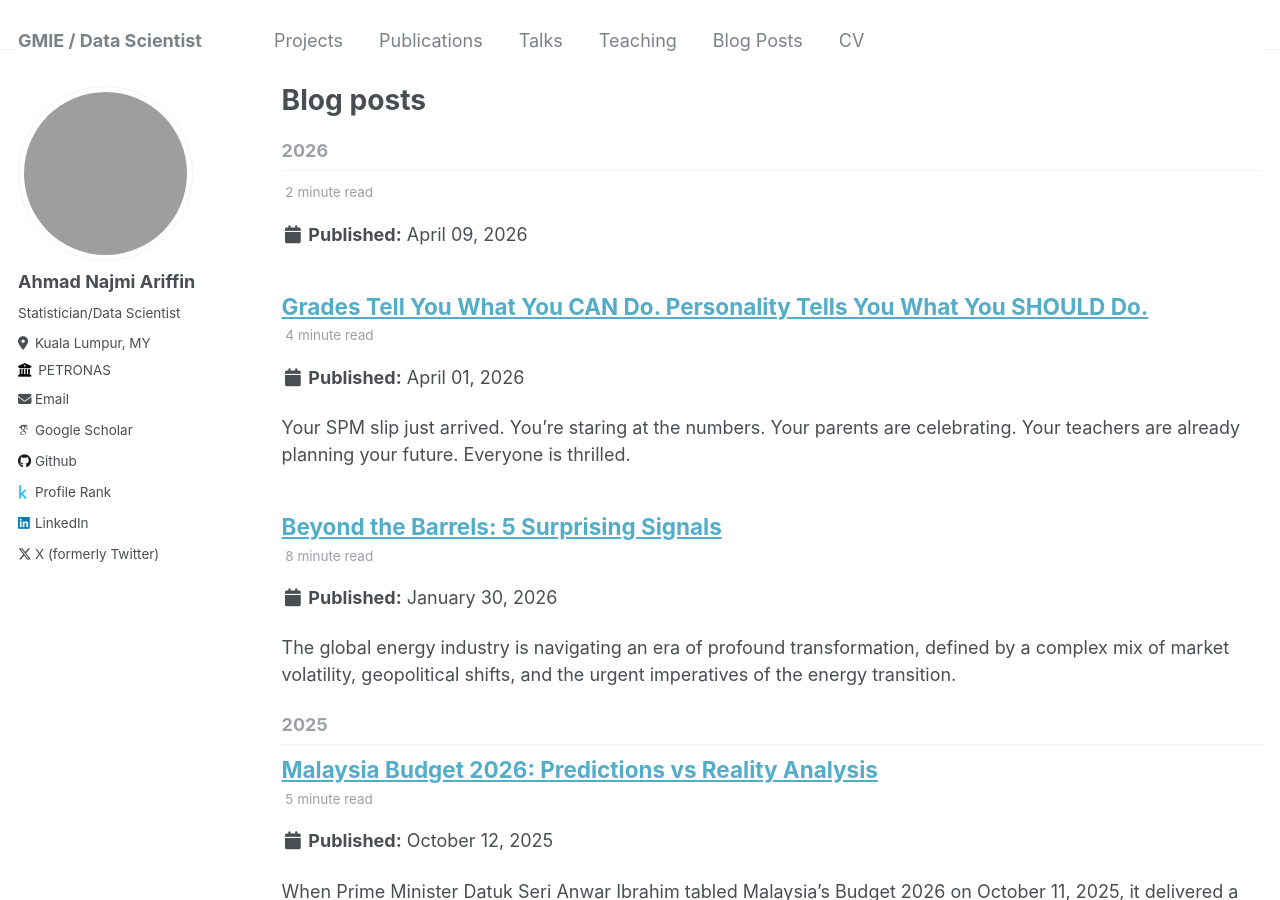
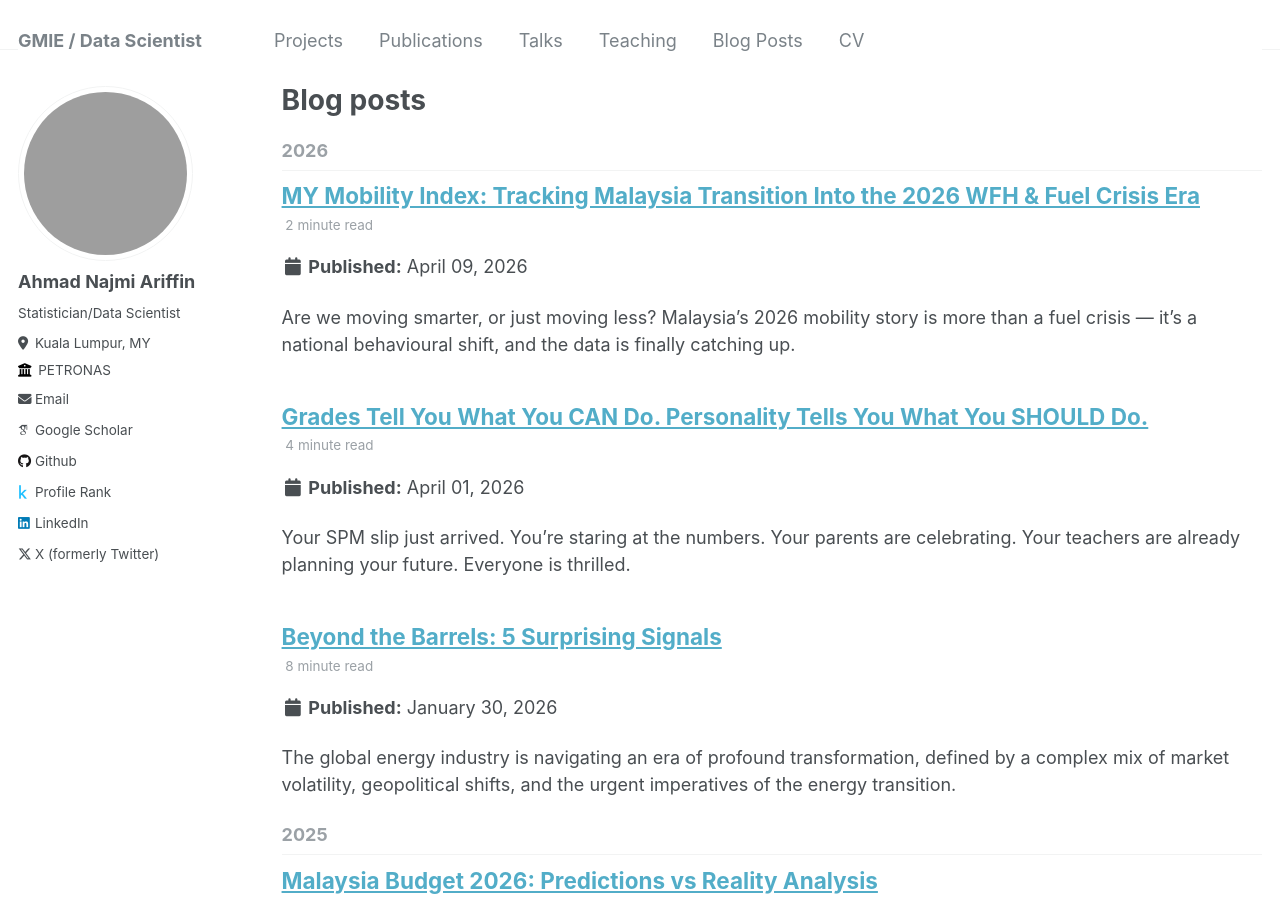
Before and after one commit to booluckgmie/anajmiariffin.github.io, a Jekyll site: the page built from _pages/year-archive.html, in a window 1280 px wide and 900 px high. Built offline with Jekyll 4.4.1, drawn with Linux system fonts in a browser that asks for light colours; some web fonts are replaced; part of the change alters nothing that is shown; grey boxes are pictures that could not be loaded.

Commit message:
Update 2026-04-09-blog-mymobility.md

```diff
--- a/_posts/2026-04-09-blog-mymobility.md
+++ b/_posts/2026-04-09-blog-mymobility.md
@@ -1,14 +1,14 @@
 ---
-title: 'MY Mobility Index: Tracking Malaysia's Transition Into the 2026 WFH & Fuel Crisis Era'
+title: 'MY Mobility Index: Tracking Malaysia Transition Into the 2026 WFH & Fuel Crisis Era'
 date: 2026-04-09
-permalink: /posts/2026/01/blog-mymobility/
+permalink: /posts/2026/04/blog-mymobility/
 tags:
   - cool posts
   - data analytics
-  - malaysia
   - public transport
   - work from home
 ---
+
 Are we moving smarter, or just moving less? Malaysia's 2026 mobility story is more than a fuel crisis — it's a national behavioural shift, and the data is finally catching up.
 
 ## The MF-Index: A New Way to Read Malaysia's Mobility Health
```
